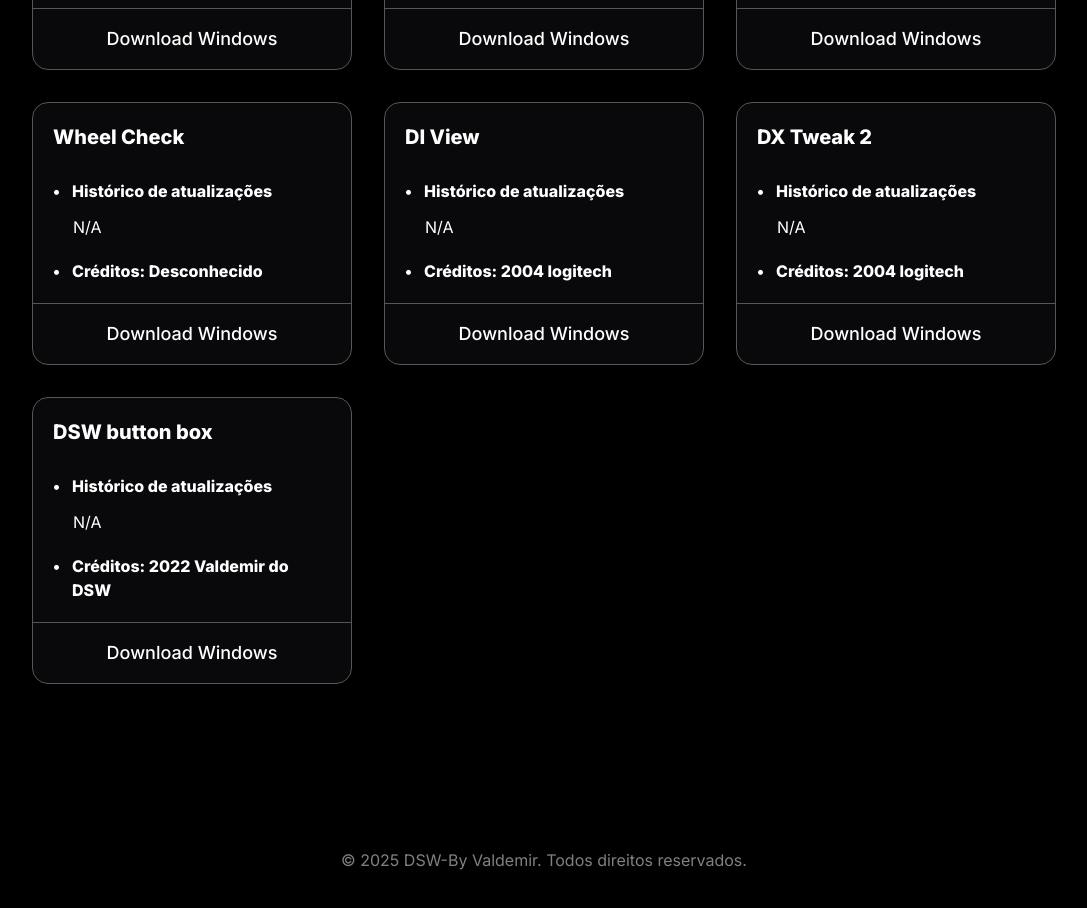
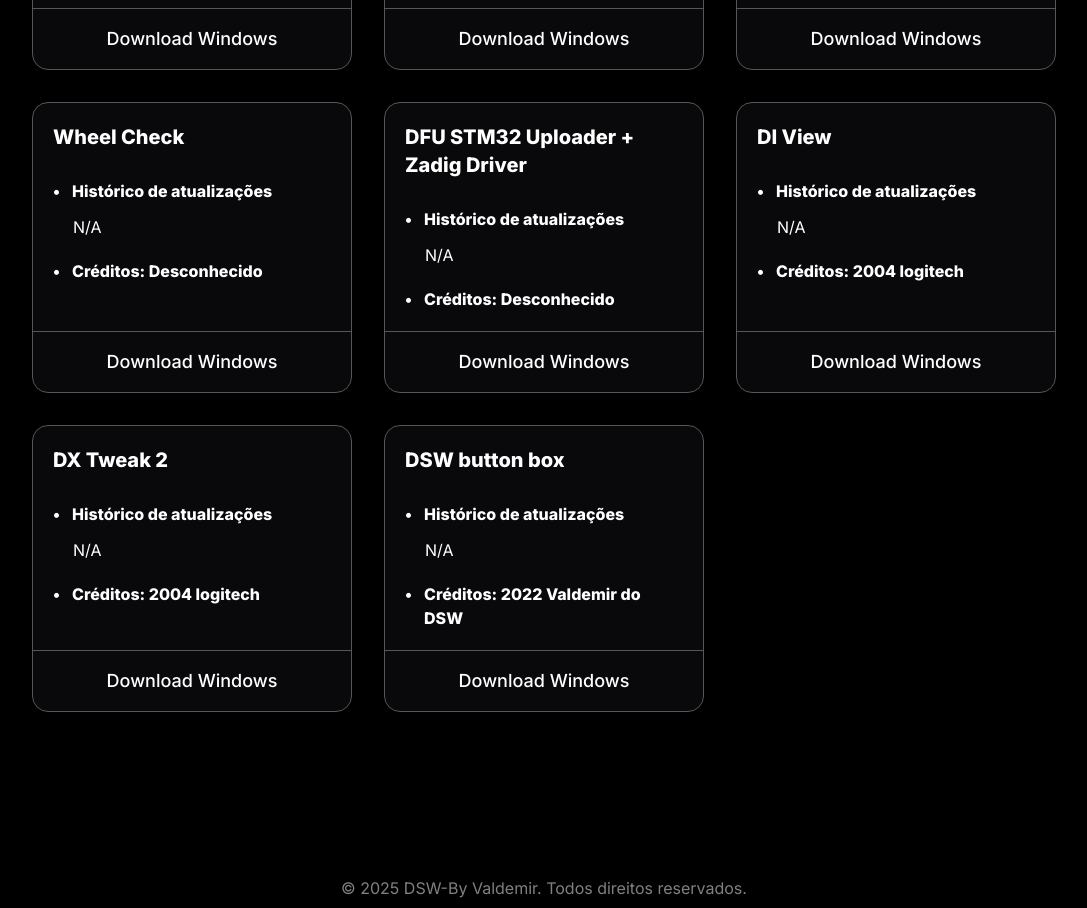
Before and after one commit to Valdemir-DSW/site-dsw-top, a Next.js app: page /downloads in a window 1280 px wide. Shown: the part 900-1808 px from the top of the page, without its empty margins (96-1183 px from the left). Built offline with nearby package versions, Linux system fonts and the light colour scheme.

Commit message:
Update projects.tsx

```diff
--- a/src/app/components/downloads/projects.tsx
+++ b/src/app/components/downloads/projects.tsx
@@ -53,6 +53,12 @@ export const ProjectsDownloads = () => {
           credits="Desconhecido"
           urlDownload="https://drive.google.com/uc?export=download&id=11N7InqSofK3GbgqR1T1nZJ99MwxX9yit"
         />
+        <ProjectItemDownload
+          title="DFU STM32 Uploader + Zadig Driver"
+          updateHistory="N/A"
+          credits="Desconhecido"
+          urlDownload="https://drive.google.com/uc?export=download&id=1IZzzUqz5h_zhboQ7iaM11kz57WxdiNVE"
+        />
           <ProjectItemDownload
           title="DI View"
           updateHistory="N/A"
```
